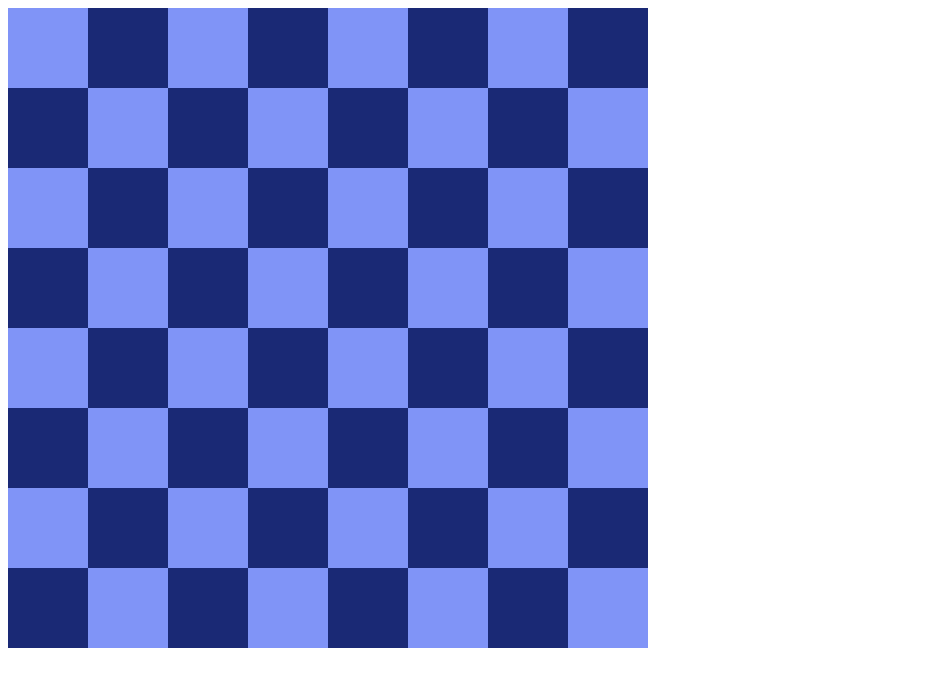
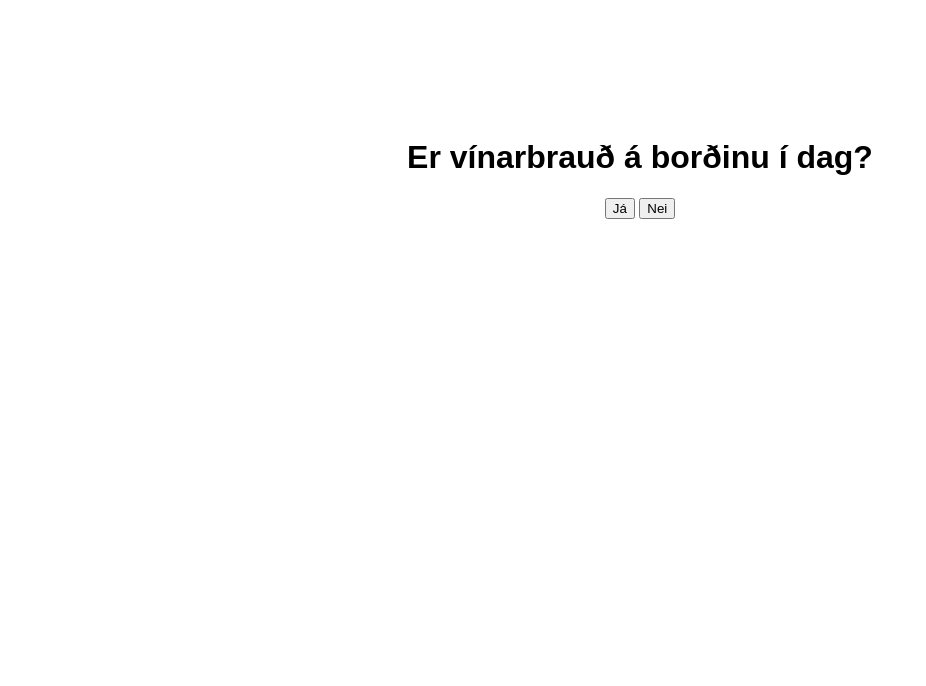
Before and after one commit to BjarkiGr/grettisson, a plain HTML site: page projects/chessbot/index.html in a window 1280 px wide. Shown: the whole page, without its empty margins (0-926 px from the left). Drawn offline with Linux system fonts and the light colour scheme.

Commit message:
Revise index.html for chessbot with new content
Updated the HTML structure and content for the chessbot project, including changing the language to Icelandic and adding a new title and interactive buttons.

```diff
--- a/projects/chessbot/index.html
+++ b/projects/chessbot/index.html
@@ -1,94 +1,63 @@
 <!DOCTYPE html>
-<html lang="en">
-  <head>
-    <meta charset="UTF-8" />
-    <meta name="viewport" content="width=device-width, initial-scale=1.0" />
-    <link rel="stylesheet" href="stylesheet.css" />
-    <title>Document</title>
-  </head>
-  <body>
-    <div class="board">
-      <div class="row">
-        <div id="70" class="cell light"></div>
-        <div id="60" class="cell dark"></div>
-        <div id="50" class="cell light"></div>
-        <div id="40" class="cell dark"></div>
-        <div id="30" class="cell light"></div>
-        <div id="20" class="cell dark"></div>
-        <div id="10" class="cell light"></div>
-        <div id="00" class="cell dark"></div>
-      </div>
-      <div class="row">
-        <div id="71" class="cell dark"></div>
-        <div id="61" class="cell light"></div>
-        <div id="51" class="cell dark"></div>
-        <div id="41" class="cell light"></div>
-        <div id="31" class="cell dark"></div>
-        <div id="21" class="cell light"></div>
-        <div id="11" class="cell dark"></div>
-        <div id="01" class="cell light"></div>
-      </div>
-      <div class="row">
-        <div id="72" class="cell light"></div>
-        <div id="62" class="cell dark"></div>
-        <div id="52" class="cell light"></div>
-        <div id="42" class="cell dark"></div>
-        <div id="32" class="cell light"></div>
-        <div id="22" class="cell dark"></div>
-        <div id="12" class="cell light"></div>
-        <div id="02" class="cell dark"></div>
-      </div>
-      <div class="row">
-        <div id="73" class="cell dark"></div>
-        <div id="63" class="cell light"></div>
-        <div id="53" class="cell dark"></div>
-        <div id="43" class="cell light"></div>
-        <div id="33" class="cell dark"></div>
-        <div id="23" class="cell light"></div>
-        <div id="13" class="cell dark"></div>
-        <div id="03" class="cell light"></div>
-      </div>
-      <div class="row">
-        <div id="74" class="cell light"></div>
-        <div id="64" class="cell dark"></div>
-        <div id="54" class="cell light"></div>
-        <div id="44" class="cell dark"></div>
-        <div id="34" class="cell light"></div>
-        <div id="24" class="cell dark"></div>
-        <div id="14" class="cell light"></div>
-        <div id="04" class="cell dark"></div>
-      </div>
-      <div class="row">
-        <div id="75" class="cell dark"></div>
-        <div id="65" class="cell light"></div>
-        <div id="55" class="cell dark"></div>
-        <div id="45" class="cell light"></div>
-        <div id="35" class="cell dark"></div>
-        <div id="25" class="cell light"></div>
-        <div id="15" class="cell dark"></div>
-        <div id="05" class="cell light"></div>
-      </div>
-      <div class="row">
-        <div id="76" class="cell light"></div>
-        <div id="66" class="cell dark"></div>
-        <div id="56" class="cell light"></div>
-        <div id="46" class="cell dark"></div>
-        <div id="36" class="cell light"></div>
-        <div id="26" class="cell dark"></div>
-        <div id="16" class="cell light"></div>
-        <div id="06" class="cell dark"></div>
-      </div>
-      <div class="row">
-        <div id="77" class="cell dark"></div>
-        <div id="67" class="cell light"></div>
-        <div id="57" class="cell dark"></div>
-        <div id="47" class="cell light"></div>
-        <div id="37" class="cell dark"></div>
-        <div id="27" class="cell light"></div>
-        <div id="17" class="cell dark"></div>
-        <div id="07" class="cell light"></div>
-      </div>
-    </div>
-    <script src="chess.js"></script>
-  </body>
+<html lang="is">
+<head>
+<meta charset="UTF-8">
+<title>Vínarbrauðsgreining</title>
+
+<style>
+body {
+font-family: Arial, sans-serif;
+text-align: center;
+margin-top: 100px;
+}
+
+h1 {
+font-size: 40px;
+}
+
+button {
+font-size: 24px;
+padding: 15px 30px;
+margin: 10px;
+cursor: pointer;
+}
+
+#svar {
+margin-top: 40px;
+font-size: 32px;
+font-weight: bold;
+}
+</style>
+</head>
+
+<body>
+
+<h1>Er vínarbrauð á borðinu í dag?</h1>
+
+<button onclick="svaraJa()">Já</button>
+<button onclick="svaraNei()">Nei</button>
+
+<div id="svar"></div>
+
+<script>
+function svaraJa() {
+const erFimmtudagur = new Date().getDay() === 4;
+
+document.getElementById("svar").innerHTML =
+erFimmtudagur
+? "✅ Rétt! Það er fimmtudagur og vínarbrauð í dag."
+: "🚨 Nei hvur andskotinn, Hver á afmæli í dag???<br><br> Það er ekki fimmtudagur og því getur ekki verið vínarbrauð í dag.";
+}
+
+function svaraNei() {
+const erFimmtudagur = new Date().getDay() === 4;
+
+document.getElementById("svar").innerHTML =
+erFimmtudagur
+? "⚠️ Rangt! Það er fimmtudagur og það á að vera vínarbrauð."
+: "✅ Rétt! Það er ekki fimmtudagur og því ekkert vínarbrauð.";
+}
+</script>
+
+</body>
 </html>
```
